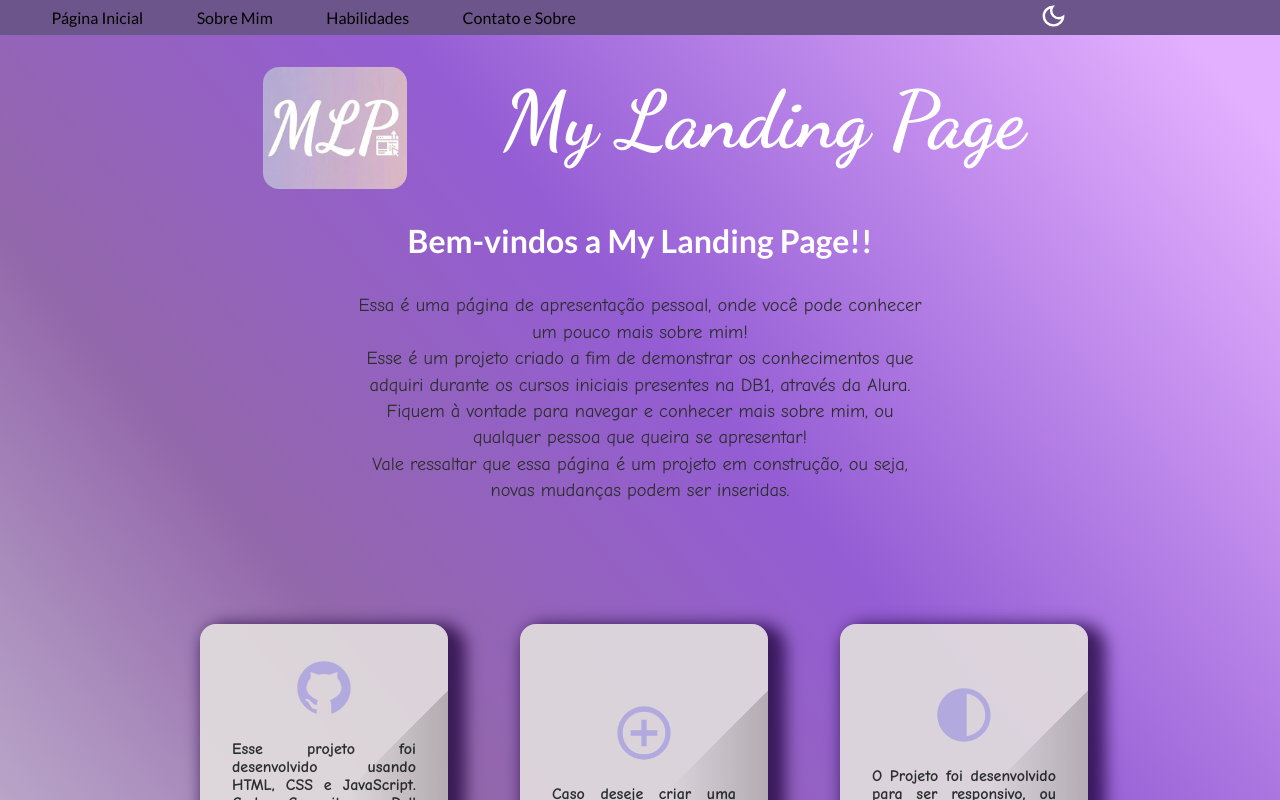
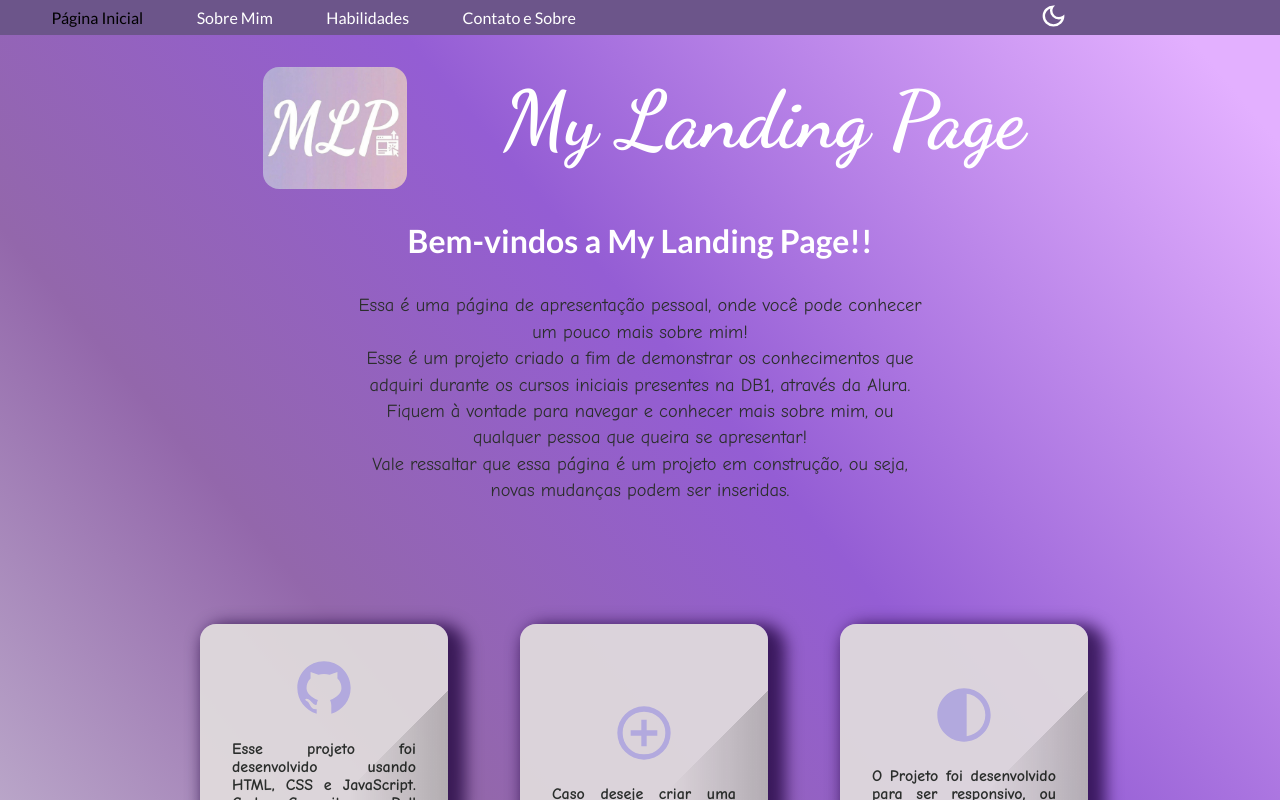
Before and after one commit to danilo-toriy-db1/projeto-pdi-evoluido, an Angular app: page / in a window 1280 px wide. Shown: the top 800 px of the page. Built offline with nearby package versions, Linux system fonts and the light colour scheme.

Commit message:
style: adicionado estilo para header de acordo com a página ativa

```diff
--- a/src/app/shared/header/header.html
+++ b/src/app/shared/header/header.html
@@ -6,6 +6,7 @@
         </div>
         @for (anchor of dadosHeader; track $index) {
             <a [id]="anchor.id"
+               [ngClass]="anchor.active ? 'active' : 'desactive'"
                (click)="trocarPagina(anchor.name)">
                 {{ anchor.content }}
             </a>
--- a/src/app/shared/header/header.scss
+++ b/src/app/shared/header/header.scss
@@ -72,6 +72,14 @@
             color: var(--background-footer);
         }
     }
+}
+
+.active{
+    color: var(--background-main);
+}
+
+.desactive{
+    color: var(--white-text);
 }
 
 #navbar__menu--collapsed {
--- a/src/app/shared/header/header.ts
+++ b/src/app/shared/header/header.ts
@@ -1,10 +1,11 @@
 import { Component, input, output } from '@angular/core';
 import { DadosMock } from '../../services/dados-mock';
 import { HeaderAnchorsModel } from '../../models/header-anchors.model';
+import { NgClass } from '@angular/common';
 
 @Component({
   selector: 'app-header',
-  imports: [],
+  imports: [NgClass],
   templateUrl: './header.html',
   styleUrl: './header.scss',
 })
@@ -23,6 +24,9 @@ export class Header {
 
   trocarPagina(pagina: string){
     console.log(pagina);
+    this.dadosHeader.forEach((dado) => {
+      dado.active = (dado.name === pagina);
+    });
     this.paginaSelecionada.emit(pagina);
   }
 }
```
